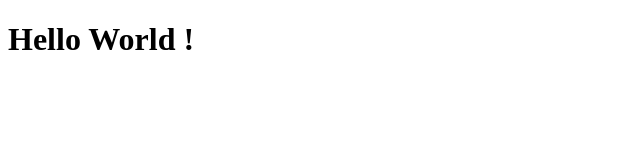
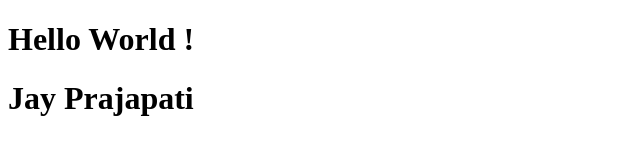
Before and after one commit to pprajapatijay071/Black-Web, a plain HTML site: page index.html in a window 1280 px wide. Shown: the whole page, without its empty margins (0-640 px from the left). Drawn offline with Linux system fonts and the light colour scheme.

Commit message:
Update index.html

```diff
--- a/index.html
+++ b/index.html
@@ -8,6 +8,7 @@
 <body>
 
     <h1>Hello World !</h1>
+    <h1>Jay Prajapati</h1>
 
 </body>
 </html>
```
